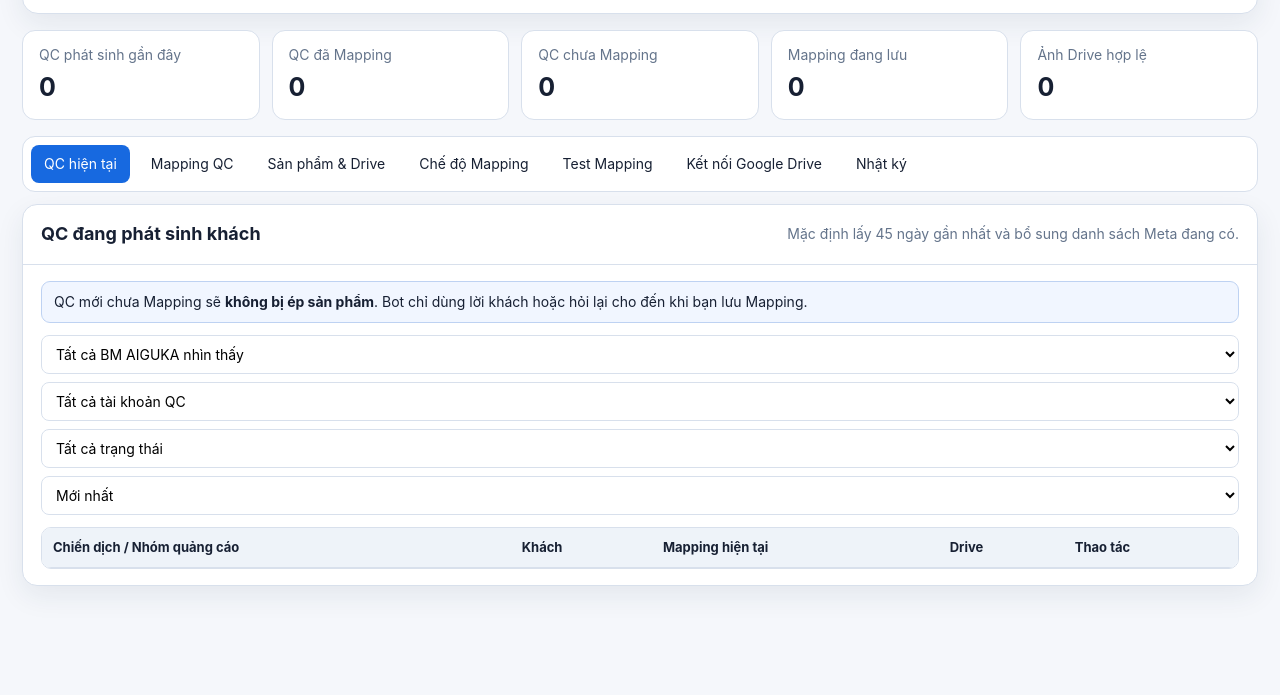
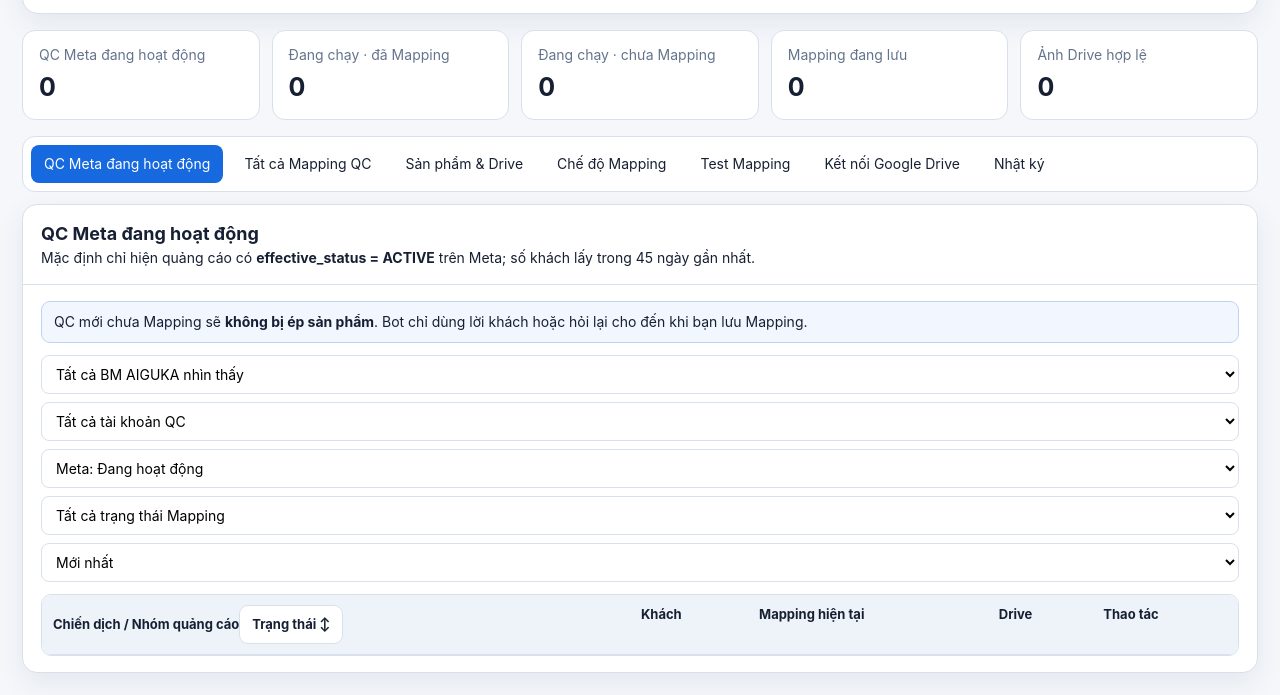
Before and after one commit to vxhienvn/AIGUKAPLUS, a website: page public/drive-slides-v8.html in a window 1280 px wide. Shown: the part 139-834 px from the top of the page. Before the commit the page ends 800 px from the top, so only its background shows below. Drawn offline with Linux system fonts and the light colour scheme; files that its build step writes are made by us from their sources; no server answers.

Commit message:
Clarify live QC and Mapping tabs

```diff
--- a/public/drive-slides-v8.html
+++ b/public/drive-slides-v8.html
@@ -23,16 +23,16 @@
   </section>
 
   <div class="stats">
-    <div class="stat"><span class="label">QC phát sinh gần đây</span><b id="sCurrent">0</b></div>
-    <div class="stat"><span class="label">QC đã Mapping</span><b id="sMapped">0</b></div>
-    <div class="stat"><span class="label">QC chưa Mapping</span><b id="sUnmapped">0</b></div>
+    <div class="stat"><span class="label">QC Meta đang hoạt động</span><b id="sCurrent">0</b></div>
+    <div class="stat"><span class="label">Đang chạy · đã Mapping</span><b id="sMapped">0</b></div>
+    <div class="stat"><span class="label">Đang chạy · chưa Mapping</span><b id="sUnmapped">0</b></div>
     <div class="stat"><span class="label">Mapping đang lưu</span><b id="sTotal">0</b></div>
     <div class="stat"><span class="label">Ảnh Drive hợp lệ</span><b id="sImages">0</b></div>
   </div>
 
   <div class="tabs">
-    <button class="tab active" data-tab="current" onclick="showTab('current',this)">QC hiện tại</button>
-    <button class="tab" data-tab="mappings" onclick="showTab('mappings',this)">Mapping QC</button>
+    <button class="tab active" data-tab="current" onclick="showTab('current',this)">QC Meta đang hoạt động</button>
+    <button class="tab" data-tab="mappings" onclick="showTab('mappings',this)">Tất cả Mapping QC</button>
     <button class="tab" data-tab="products" onclick="showTab('products',this)">Sản phẩm & Drive</button>
     <button class="tab" data-tab="runtime" onclick="showTab('runtime',this)">Chế độ Mapping</button>
     <button class="tab" data-tab="test" onclick="showTab('test',this)">Test Mapping</button>
@@ -41,25 +41,27 @@
   </div>
 
   <section id="p-current" class="panel active">
-    <div class="panel-head"><h2>QC đang phát sinh khách</h2><span class="muted">Mặc định lấy 45 ngày gần nhất và bổ sung danh sách Meta đang có.</span></div>
+    <div class="panel-head"><div><h2>QC Meta đang hoạt động</h2><div class="panel-description">Mặc định chỉ hiện quảng cáo có <b>effective_status = ACTIVE</b> trên Meta; số khách lấy trong 45 ngày gần nhất.</div></div></div>
     <div class="panel-body">
       <div class="notice">QC mới chưa Mapping sẽ <b>không bị ép sản phẩm</b>. Bot chỉ dùng lời khách hoặc hỏi lại cho đến khi bạn lưu Mapping.</div>
       <div class="toolbar">
         <select id="currentBusiness" onchange="businessFilterChanged()"><option value="">Tất cả BM AIGUKA nhìn thấy</option></select>
         <select id="currentAccount" onchange="renderCurrent()"><option value="">Tất cả tài khoản QC</option></select>
-        <select id="currentState" onchange="renderCurrent()"><option value="">Tất cả trạng thái</option><option value="unmapped">Chưa Mapping</option><option value="mapped">Đã Mapping</option></select>
+        <select id="currentMetaState" onchange="renderCurrent()"><option value="active">Meta: Đang hoạt động</option><option value="inactive">Meta: Tạm dừng / có lỗi</option><option value="all-meta">Meta: Tất cả trạng thái</option><option value="history">Chỉ có trong lịch sử khách</option><option value="all">Tất cả Meta + lịch sử</option></select>
+        <select id="currentState" onchange="renderCurrent()"><option value="">Tất cả trạng thái Mapping</option><option value="unmapped">Chưa Mapping</option><option value="mapped">Đã Mapping</option></select>
         <select id="currentSort" onchange="renderCurrent()"><option value="latest">Mới nhất</option><option value="customers">Nhiều khách nhất</option><option value="unmapped">Chưa Mapping trước</option></select>
       </div>
-      <div class="table-wrap"><table><thead><tr><th>Chiến dịch / Nhóm quảng cáo</th><th>Khách</th><th>Mapping hiện tại</th><th>Drive</th><th>Thao tác</th></tr></thead><tbody id="currentBody"></tbody></table></div>
+      <div id="currentTableSummary" class="table-summary"></div>
+      <div class="table-wrap"><table><thead><tr><th><div class="column-heading"><span>Chiến dịch / Nhóm quảng cáo</span><button id="currentStatusSort" class="header-sort" type="button" onclick="toggleStatusSort('current')" title="Sắp xếp theo trạng thái">Trạng thái ↕</button></div></th><th>Khách</th><th>Mapping hiện tại</th><th>Drive</th><th>Thao tác</th></tr></thead><tbody id="currentBody"></tbody></table></div>
     </div>
   </section>
 
   <section id="p-mappings" class="panel">
-    <div class="panel-head"><h2>Toàn bộ Mapping QC</h2><button class="primary" onclick="openMapping({})">+ Thêm Mapping</button></div>
+    <div class="panel-head"><div><h2>Tất cả Mapping QC</h2><div class="panel-description">Kho cấu hình đã lưu, gồm cả QC đang chạy, tạm dừng và QC cũ; dùng để kiểm tra, sửa hoặc tắt nguồn ảnh.</div></div><button class="primary" onclick="openMapping({})">+ Thêm Mapping</button></div>
     <div class="panel-body">
       <div class="notice warning compact"><b>“Chưa chọn thư mục Drive”</b> là Mapping cũ đã có tên QC nhưng chưa có nhóm sản phẩm, catalog hoặc thư mục nguồn. Bot chưa có nguồn ảnh riêng cho QC đó; bấm <b>Sửa</b> để chọn phạm vi.</div>
-      <div class="toolbar"><input id="mappingSearch" placeholder="Tìm Ad ID, tên QC, nhóm, catalog..." oninput="renderMappings()"><select id="mappingAge" onchange="renderMappings()"><option value="current">QC đang phát sinh trước</option><option value="all">Tất cả kể cả cũ</option><option value="stale">Chỉ Mapping cũ</option></select></div>
-      <div class="table-wrap"><table><thead><tr><th>Chiến dịch / Nhóm quảng cáo</th><th>Phạm vi sản phẩm</th><th>Thư mục</th><th>Phát sinh gần đây</th><th>Cập nhật</th><th>Thao tác</th></tr></thead><tbody id="mappingBody"></tbody></table></div>
+      <div class="toolbar"><input id="mappingSearch" placeholder="Tìm tên QC, quảng cáo, chiến dịch, nhóm, catalog..." oninput="renderMappings()"><select id="mappingAge" onchange="renderMappings()"><option value="all">Tất cả Mapping</option><option value="current">Có khách trong 45 ngày</option><option value="stale">Không có khách trong 45 ngày</option></select></div>
+      <div class="table-wrap"><table><thead><tr><th><div class="column-heading"><span>Tên QC / Quảng cáo</span><button id="mappingStatusSort" class="header-sort" type="button" onclick="toggleStatusSort('mapping')" title="Sắp xếp theo trạng thái">Trạng thái ↕</button></div></th><th>Phạm vi sản phẩm</th><th>Thư mục</th><th>Phát sinh gần đây</th><th>Cập nhật</th><th>Thao tác</th></tr></thead><tbody id="mappingBody"></tbody></table></div>
     </div>
   </section>
 
```
